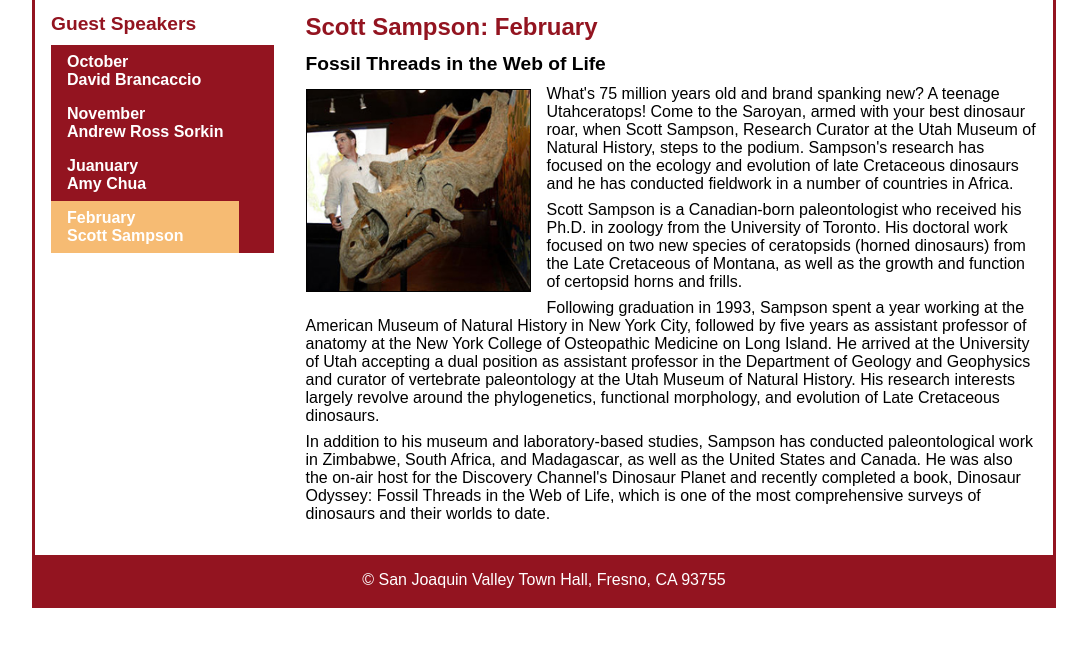
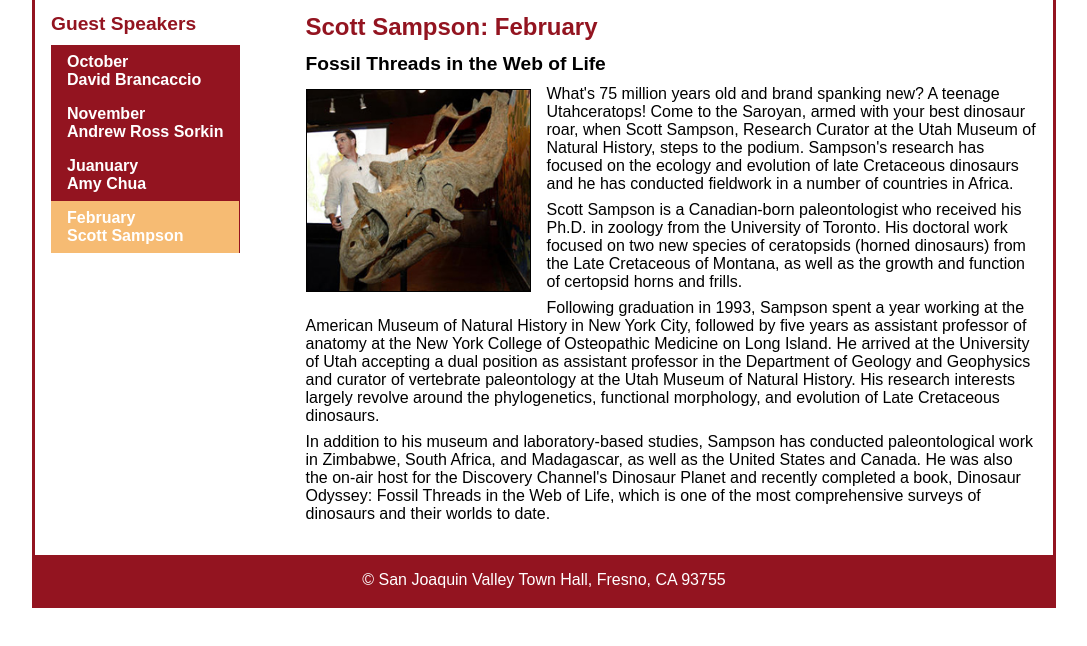
Before and after one commit to Ennio315/short_exercises, a plain HTML site: page ch07a/index.html in a window 1280 px wide. Shown: the part 112-758 px from the top of the page, without its empty margins (96-1183 px from the left). Drawn offline with Linux system fonts and the light colour scheme.

Commit message:
Update main.css

```diff
--- a/ch07a/styles/main.css
+++ b/ch07a/styles/main.css
@@ -105,6 +105,7 @@ footer {
 nav {
 	display: flex;
 	background-color: var(--primary-color);
+	max-width: 189px;
 }
 
 li {
```
